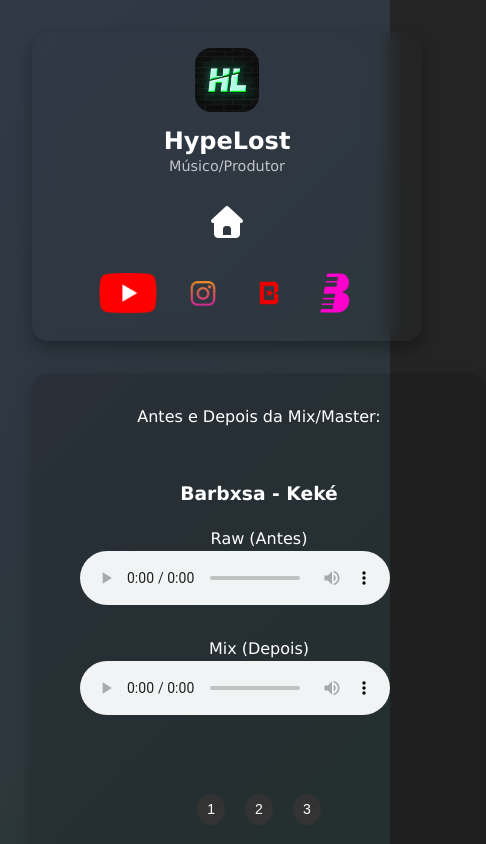
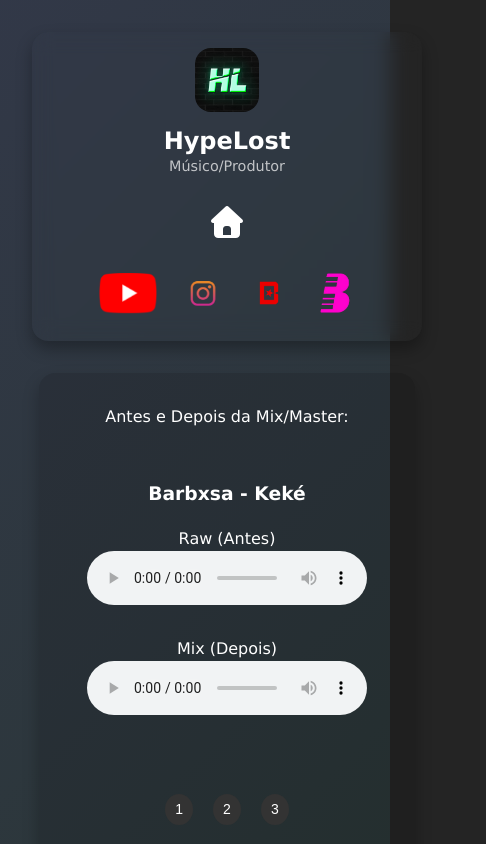
Before and after one commit to dbarbosadavid/Portfolio-HypeLost, a React (Vite) app: page /contratar-mix-master in a window 390 px wide. Shown: the top 844 px of the page, 486 px wide, since content can reach past the window. Built offline with nearby package versions, Linux system fonts and the light colour scheme.

Commit message:
Add responsive styles for info section and main container in ContratarMixMasterPage

```diff
--- a/src/styles/ContratarMixMasterPage.css
+++ b/src/styles/ContratarMixMasterPage.css
@@ -72,6 +72,15 @@ ul{
   justify-self: center;
 }
 
+@media (max-width: 600px) {
+  .info-section {
+    width: 80%;
+  }
+  .main-container {
+    max-width: 80%;
+  }
+}
+
 ul li {
   text-align: left;
   margin: 1rem;
```
